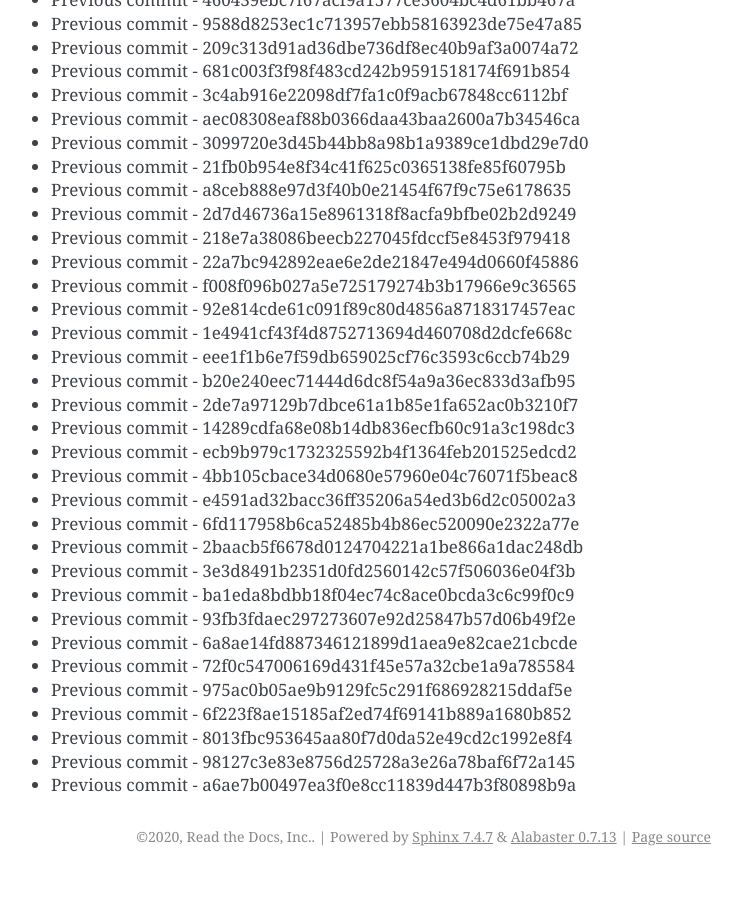
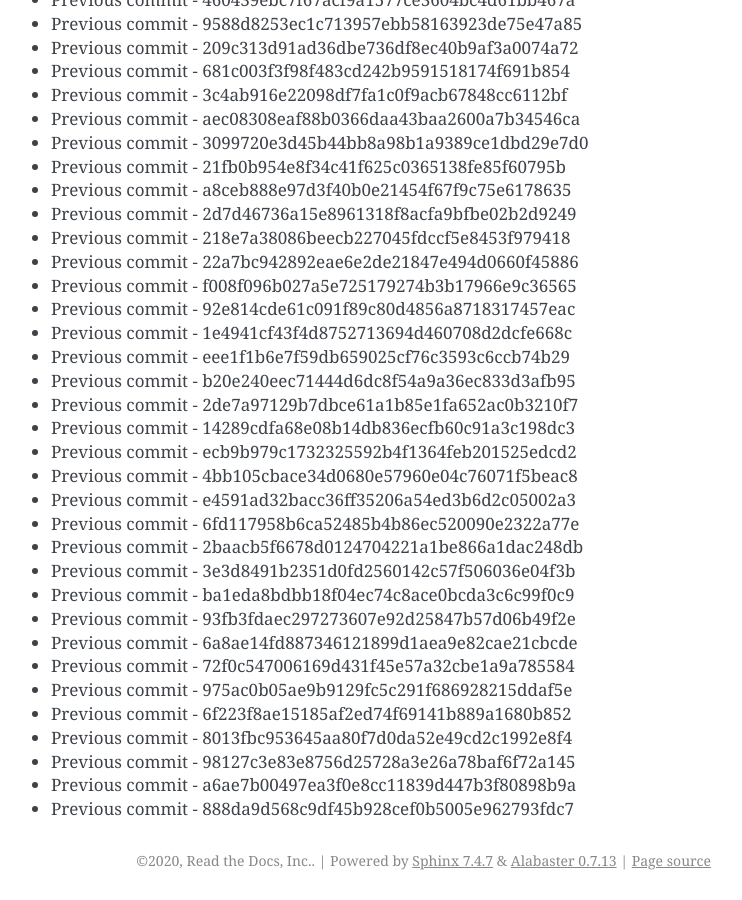
Before and after one commit to readthedocs/rtd-git-stresstest, a Sphinx documentation site: the page built from docs/updates.rst, in a window 1280 px wide and 900 px high, scrolled down 53318 px. Shown: the whole window, without its empty margins (399-1141 px from the left). Built offline with Sphinx 7.4.7, drawn with Linux system fonts in a browser that asks for light colours; before the commit the page ends 54194 px from its top, so only the background shows below that.

Commit message:
Generating commit from previous: 888da9d568c9df45b928cef0b5005e962793fdc7

```diff
--- a/docs/updates.rst
+++ b/docs/updates.rst
@@ -2272,3 +2272,4 @@ It can be tested for any performance characteristics.
 * Previous commit - 8013fbc953645aa80f7d0da52e49cd2c1992e8f4
 * Previous commit - 98127c3e83e8756d25728a3e26a78baf6f72a145
 * Previous commit - a6ae7b00497ea3f0e8cc11839d447b3f80898b9a
+* Previous commit - 888da9d568c9df45b928cef0b5005e962793fdc7
```
